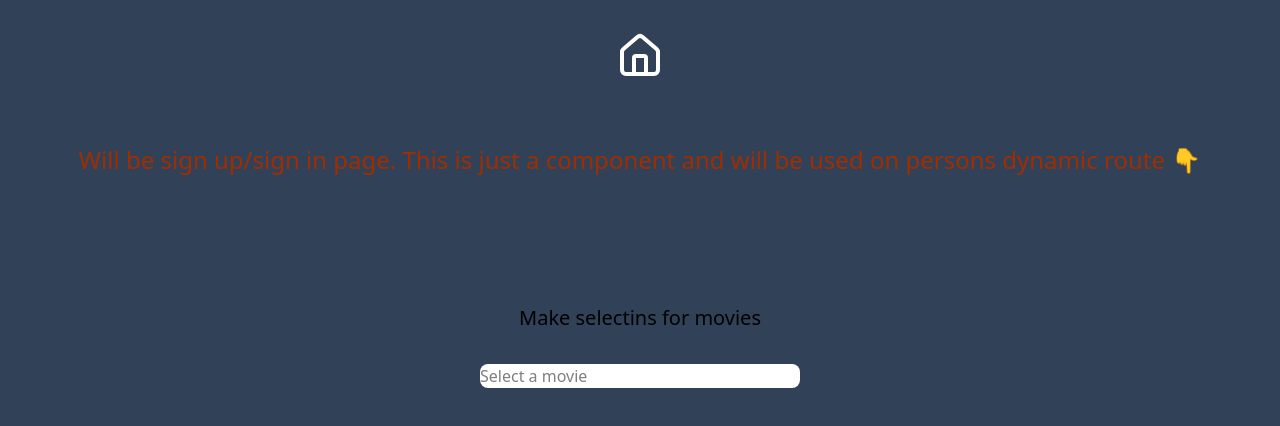
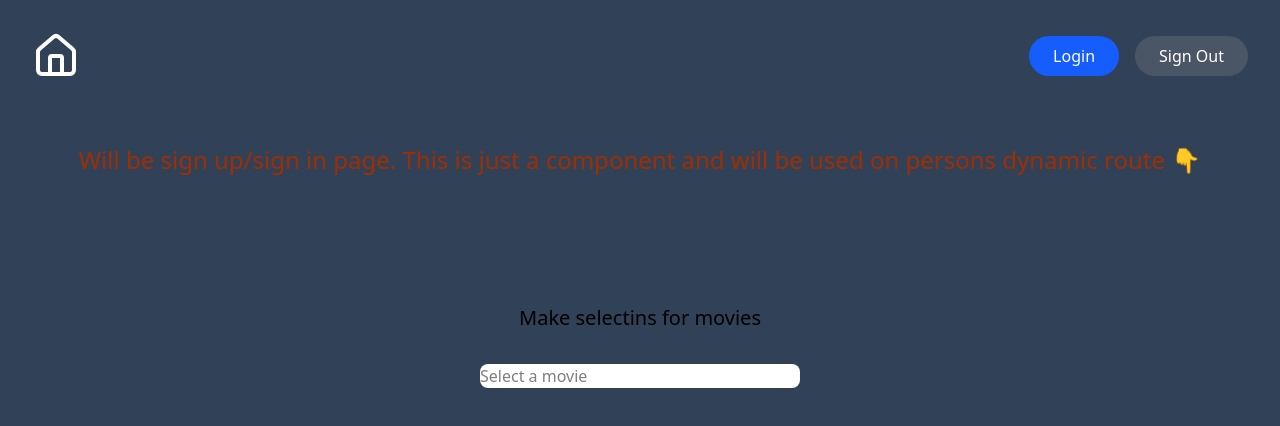
Before and after one commit to DarenBach-code/mydbproject, a Next.js app: page / in a window 1280 px wide. Shown: the top 426 px of the page. Built offline with nearby package versions, Linux system fonts and the light colour scheme.

Commit message:
finished nav. looking good

```diff
--- a/src/app/layout.tsx
+++ b/src/app/layout.tsx
@@ -9,7 +9,7 @@ export default function RootLayout({
   return (
     <html lang="en">
       <body>
-        <main className='min-h-screen bg-slate-700'>
+        <main className='min-h-screen min-w-screen bg-slate-700'>
           <Nav/>
           {children}
         </main>
--- a/src/components/Nav.tsx
+++ b/src/components/Nav.tsx
@@ -3,11 +3,22 @@ import Link from 'next/link';
 
 const Nav = () => {
   return (
-    <Link href="/" className='flex justify-center p-8'>
-        <House color='white' size={48}></House>
-    </Link>
+    <nav className="flex items-center justify-between p-8 bg-transparent">
+      {/* Left: Home Icon */}
+      <Link href="/" className="flex items-center">
+        <House color="white" size={48} />
+      </Link>
+      {/* Right: Auth Buttons */}
+      <div className="flex gap-4">
+        <button className="bg-blue-600 text-white px-6 py-2 rounded-full hover:bg-blue-700 transition">
+          Login
+        </button>
+        <button className="bg-gray-600 text-white px-6 py-2 rounded-full hover:bg-gray-700 transition">
+          Sign Out
+        </button>
+      </div>
+    </nav>
+  );
+};
 
-  )
-}
-
-export default Nav
+export default Nav;
```
